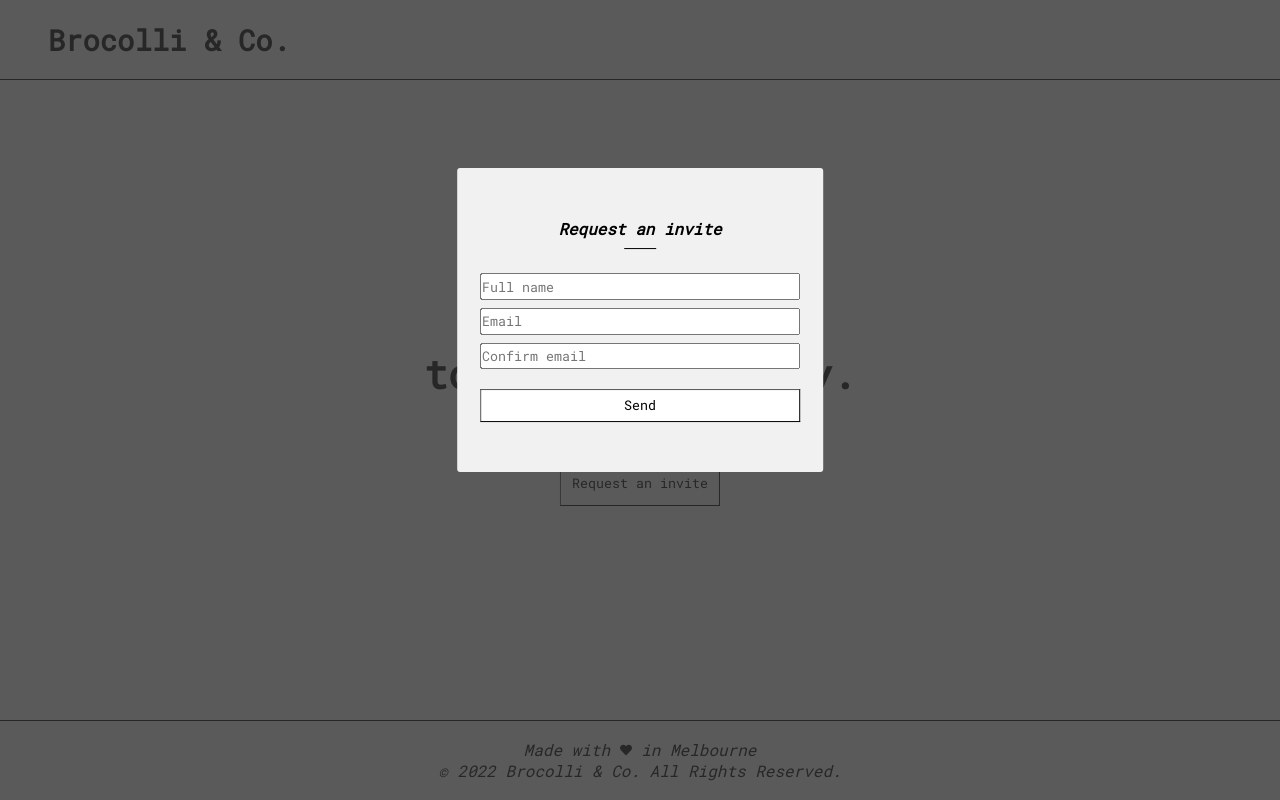
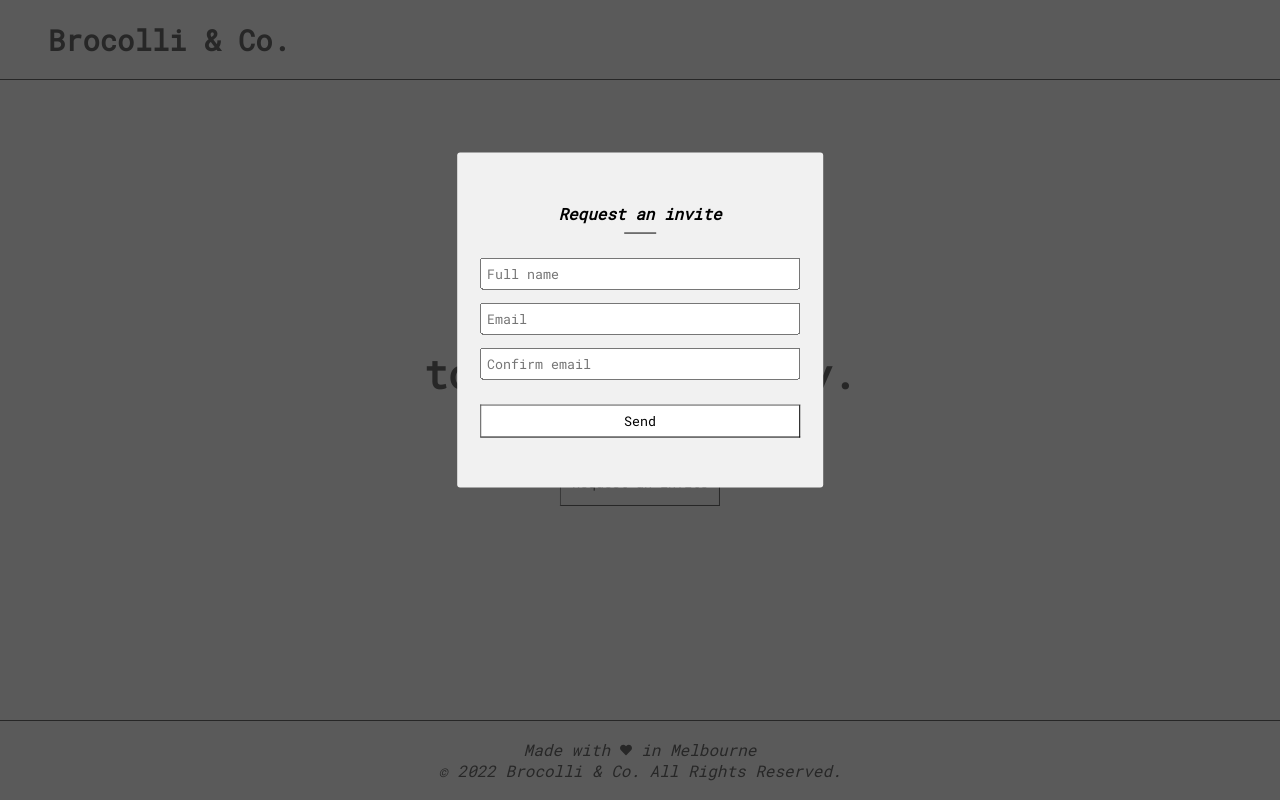
Before and after one commit to vincent-andersson/brocolli-and-co, a React (Create React App) app: page / in a window 1280 px wide. Both pictures are taken after a click on the button "Request an invite". Built offline with nearby package versions, Linux system fonts and the light colour scheme.

Commit message:
added validation

```diff
--- a/src/components/Article/ArticleElements.js
+++ b/src/components/Article/ArticleElements.js
@@ -61,7 +61,7 @@ export const ModalBody = styled.div`
   padding: 2.5em 0.8em;
   border-radius: 3px;
   max-width: 600px;
-  min-width: 30px;
+  min-width: 300px;
 `;
 
 export const ModalHeader = styled.h2`
@@ -76,7 +76,7 @@ export const Separator = styled.div`
   border-top: 1px solid black;
 `;
 
-export const FormContainer = styled.div`
+export const FormContainer = styled.form`
   padding: 10px;
   display: flex;
   flex-direction: column;
@@ -90,6 +90,14 @@ export const FormGroup = styled.div`
 export const FormInput = styled.input`
   min-width: 24em;
   min-height: 2em;
+  padding: 5px;
+`;
+
+export const FormError = styled.p`
+  font-size: 12px;
+  color: red;
+  padding: 5px 0 0 2px;
+  max-width: 300px;
 `;
 
 export const FormButton = styled.button`
@@ -99,3 +107,12 @@ export const FormButton = styled.button`
   min-height: 2.5em;
   border-width: thin;
 `;
+
+export const FormButtonSending = styled.button`
+  background-color: #f1f1f1;
+  margin-top: 1.2rem;
+  min-width: 24em;
+  min-height: 2.5em;
+  border-width: thin;
+  border-color: #cecfd0;
+`;
--- a/src/components/Article/index.js
+++ b/src/components/Article/index.js
@@ -1,9 +1,56 @@
 import React, { useState } from 'react';
-import { ArticleContainer, ArticleWrapper, ArticleHeader, ArticleText, ArticleButton, Modal, ModalOverlay, ModalBody, ModalHeader, Separator, FormContainer, FormGroup, FormInput, FormButton } from './ArticleElements';
+import { ArticleContainer, ArticleWrapper, ArticleHeader, ArticleText, ArticleButton, Modal, ModalOverlay, ModalBody, ModalHeader, Separator, FormContainer, FormGroup, FormInput, FormError, FormButton, FormButtonSending } from './ArticleElements';
 
 const Article = () => {
+  const initialValues = {
+    fullName: "",
+    email: "",
+    confirmEmail: ""
+  };
+
+  const [formValues, setFormValues] = useState(initialValues);
+  const [formErrors, setFormErrors] = useState({});
+  const [isSubmit, setIsSubmit] = useState(false);
+
+  const handleChange = (e) => {
+    setFormValues({
+      ...formValues,
+      [e.target.name]: e.target.value
+    });
+  };
+
+  const handleSubmit = (e) => {
+    e.preventDefault();
+    setFormErrors(validate(formValues));
+    setIsSubmit(true);
+  };
+
+  const validate = (values) => {
+    const errors = {};
+    const regex = /^[^\s@]+@[^\s@]+\.[^\s@]{2,}$/i;
+
+    if (!values.fullName) {
+      errors.fullName = "Full name is required!"
+    } else if (values.fullName.length < 3) {
+      errors.fullName = "Full name needs to be at least 3 characters long!"
+    }
+
+    if (!values.email) {
+      errors.email = "Email is required!"
+    } else if (!regex.test(values.email)) {
+      errors.email = "Email needs to be in a valid email format!"
+    }
+
+    if (!values.confirmEmail) {
+      errors.confirmEmail = "Confirm Email is required!"
+    } else if (values.email != values.confirmEmail) {
+      errors.confirmEmail = "Confirm Email needs to match Email!"
+    }
+
+    return errors;
+  };
+
   const [modal, setModal] = useState(false);
-
   const toggleModal = () => {
     setModal(!modal);
   };
@@ -22,19 +69,44 @@ const Article = () => {
         <Modal>
           <ModalOverlay onClick={toggleModal}></ModalOverlay>
           <ModalBody>
-            <FormContainer>
+            <FormContainer onSubmit={handleSubmit}>
               <ModalHeader>Request an invite</ModalHeader>
               <Separator></Separator>
               <FormGroup>
-                <FormInput placeholder={"Full name"}></FormInput>
+                <FormInput
+                  type="text"
+                  name="fullName"
+                  placeholder="Full name"
+                  value={formValues.fullName}
+                  onChange={handleChange}
+                />
+                <FormError>{ formErrors.fullName }</FormError>
               </FormGroup>
               <FormGroup>
-                <FormInput placeholder={"Email"}></FormInput>
+                <FormInput
+                  type="text"
+                  name="email"
+                  placeholder="Email"
+                  value={formValues.email}
+                  onChange={handleChange}
+                />
+                <FormError>{ formErrors.email }</FormError>
               </FormGroup>
               <FormGroup>
-                <FormInput placeholder={"Confirm email"}></FormInput>
+                <FormInput
+                  type="text"
+                  name="confirmEmail"
+                  placeholder="Confirm email"
+                  value={formValues.confirmEmail}
+                  onChange={handleChange}
+                />
+                <FormError>{ formErrors.confirmEmail }</FormError>
               </FormGroup>
-              <FormButton>Send</FormButton>
+              {Object.keys(formErrors).length === 0 && isSubmit ? (
+                <FormButtonSending>Sending, please wait...</FormButtonSending>
+              ) : (
+                <FormButton>Send</FormButton>
+              )}
             </FormContainer>
           </ModalBody>
         </Modal>
```
